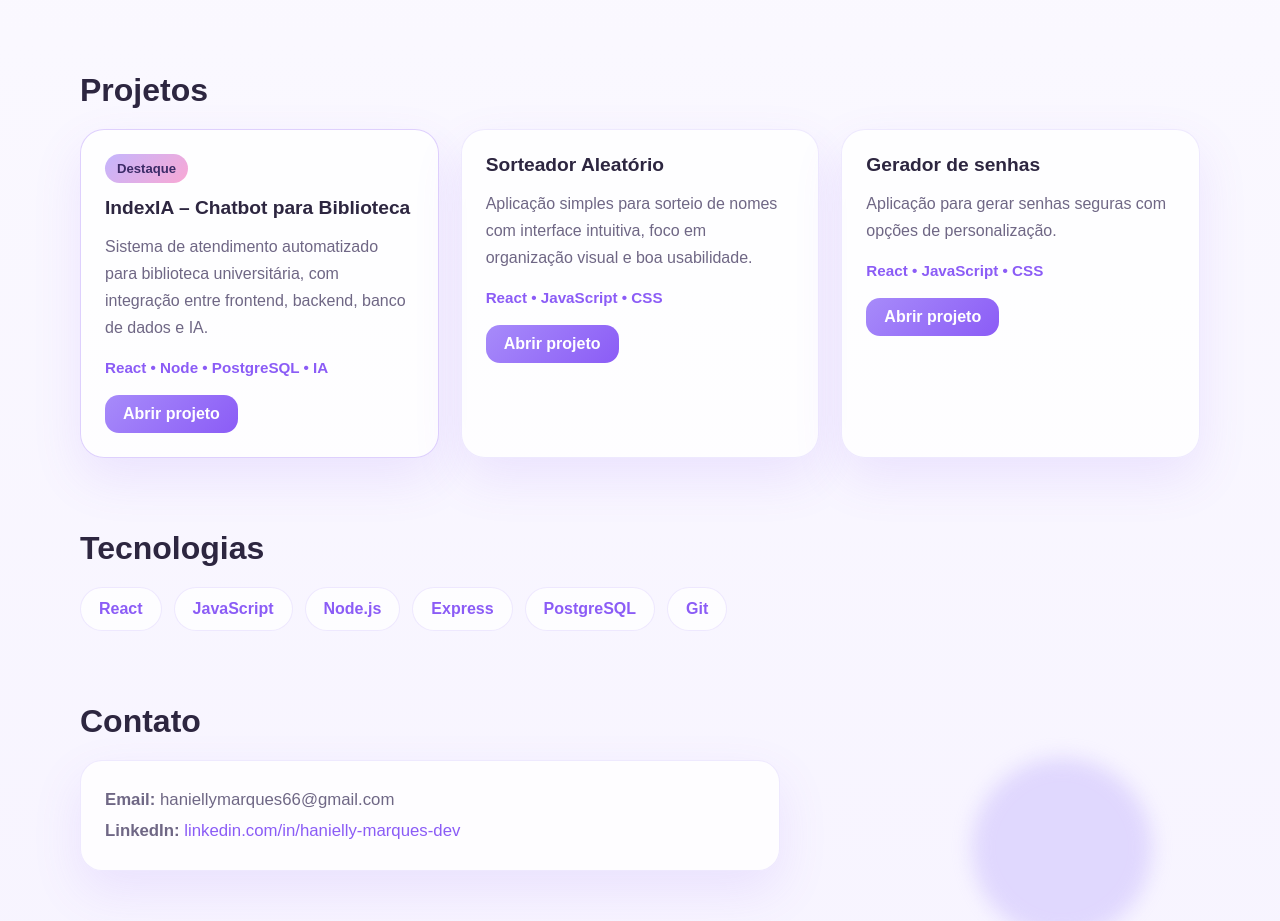
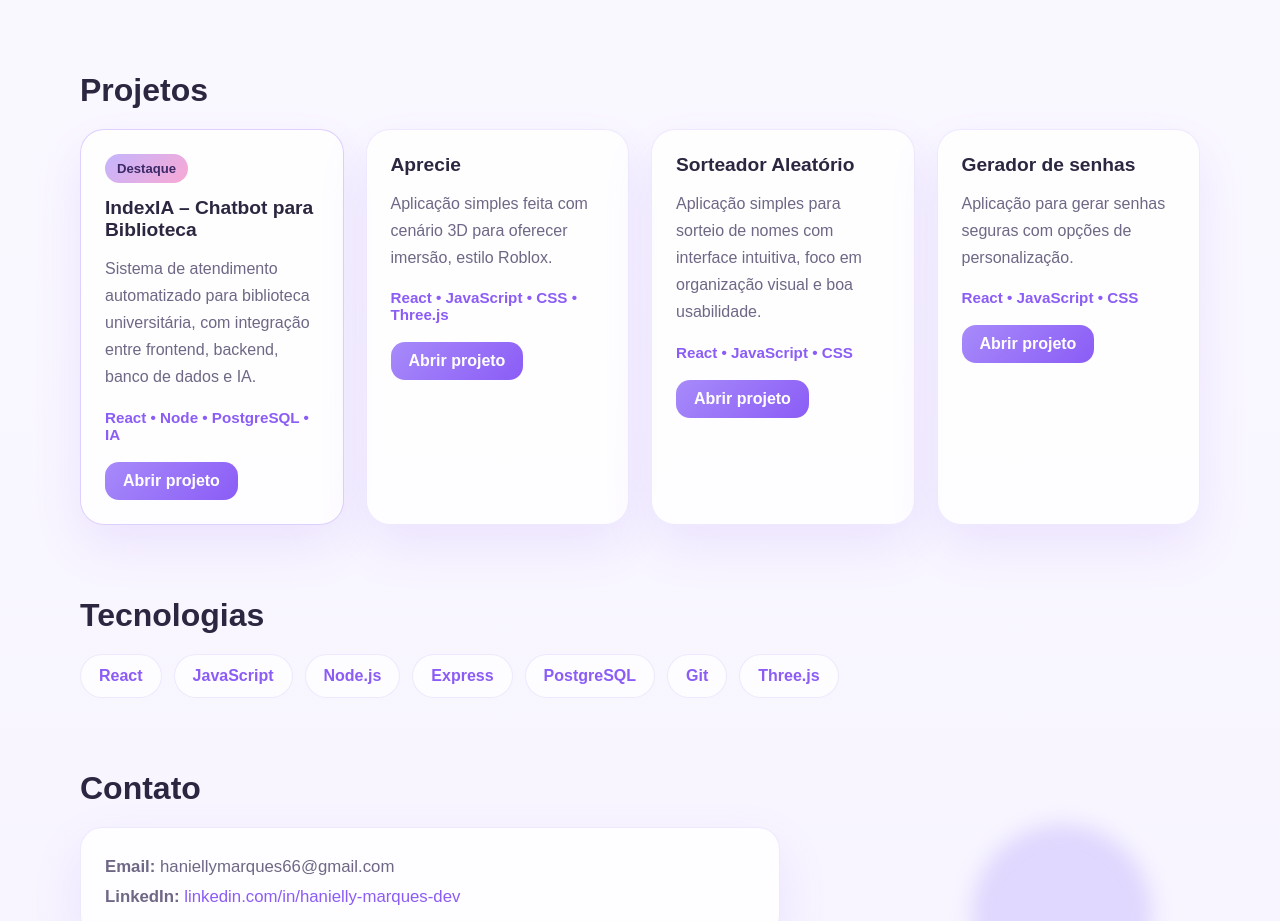
Before and after one commit to haniellymarquesdeveloper-web/Portfolio, a React (Vite) app: page / in a window 1280 px wide. Shown: the part 940-1861 px from the top of the page. Built offline with nearby package versions, Linux system fonts and the light colour scheme.

Commit message:
mais um projeto ao portfolio

```diff
--- a/src/App.jsx
+++ b/src/App.jsx
@@ -89,6 +89,23 @@ export default function App() {
             </div>
 
             <div className="project-card">
+              <h3>Aprecie</h3>
+              <p>
+                Aplicação simples feita com cenário 3D para oferecer imersão, estilo Roblox.
+              </p>
+              <span>React • JavaScript • CSS • Three.js</span>
+              <div className="project-link">
+                <a
+                  href="https://haniellymarquesdeveloper-web.github.io/Aprecie/"
+                  target="_blank"
+                  rel="noreferrer"
+                >
+                  Abrir projeto
+                </a>
+              </div>
+            </div>
+
+            <div className="project-card">
               <h3>Sorteador Aleatório</h3>
               <p>
                 Aplicação simples para sorteio de nomes com interface intuitiva,
@@ -134,6 +151,7 @@ export default function App() {
             <span>Express</span>
             <span>PostgreSQL</span>
             <span>Git</span>
+            <span>Three.js</span>
           </div>
         </section>
 
```
